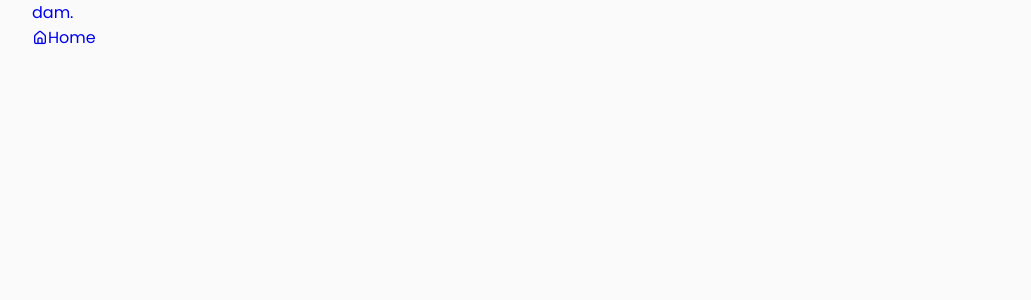
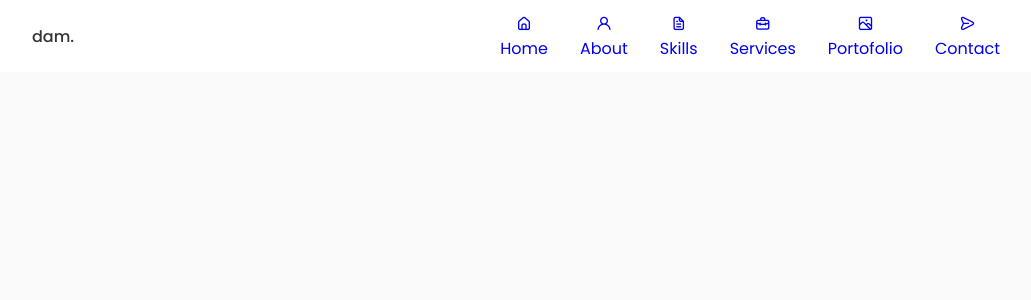
Before and after one commit to damar-glh/me, a React (Create React App) app: page / in a window 1280 px wide. Shown: the top 300 px of the page, without its empty margins (124-1155 px from the left). Built offline with nearby package versions, Linux system fonts and the light colour scheme.

Commit message:
update: header-component&toggle-navbar

```diff
--- a/src/components/header/Header.jsx
+++ b/src/components/header/Header.jsx
@@ -11,12 +11,41 @@ const Header = () => {
                 <div className="nav__menu">
                     <ul className="nav__list grid">
                         <li className="nav__item">
-                            <a href="index.html" className="nav__link">
-                                <i className="uil uil-estate nav__icon"></i>Home
+                            <a href="#home" className="nav__link">
+                                <i className="uil uil-estate nav__icon"></i> Home
+                            </a>
+                        </li>
+                        <li className="nav__item">
+                            <a href="#about" className="nav__link">
+                                <i className="uil uil-user nav__icon"></i> About
+                            </a>
+                        </li>
+                        <li className="nav__item">
+                            <a href="#skills" className="nav__link">
+                                <i className="uil uil-file-alt nav__icon"></i> Skills
+                            </a>
+                        </li>
+                        <li className="nav__item">
+                            <a href="#services" className="nav__link">
+                                <i className="uil uil-briefcase-alt nav__icon"></i> Services
+                            </a>
+                        </li>
+                        <li className="nav__item">
+                            <a href="#portofolio" className="nav__link">
+                                <i className="uil uil-scenery nav__icon"></i> Portofolio
+                            </a>
+                        </li>
+                        <li className="nav__item">
+                            <a href="#cantact" className="nav__link">
+                                <i className="uil uil-message nav__icon"></i> Contact
                             </a>
                         </li>
                     </ul>
+                    <i class="uil uil-times nav__close"></i>
                 </div>
+                <nav className="nav__toggle">
+                    <i class="uil uil-apps"></i>
+                </nav>
             </nav>
         </header>
     )
--- a/src/components/header/header.css
+++ b/src/components/header/header.css
@@ -0,0 +1,39 @@
+.header{
+    width: 100%;
+    position: fixed;
+    top: 0;
+    left: 0;
+    z-index: var(--z-fixed);
+    background-color: var(--container-color);
+}
+
+.nav {
+    height: calc(var(--header-height) + 1.5rem);
+    display: flex;
+    justify-content: space-between;
+    align-items: center;
+    column-gap: 1rem;
+}
+
+.nav__logo,
+.nav__toggle {
+    color: var(--title-color);
+    font-weight: var(--font-medium);
+}
+
+.nav__list {
+    display: flex;
+    column-gap: 2rem;
+
+}
+
+.nav__link {
+    display: flex;
+    flex-direction: column;
+    align-items: center
+}
+
+.nav__close,
+.nav__toggle {
+    display: none;
+}
--- a/src/index.css
+++ b/src/index.css
@@ -1,7 +1,7 @@
 body {
   margin: 0;
   font-family: -apple-system, BlinkMacSystemFont, 'Segoe UI', 'Roboto', 'Oxygen',
-    'Ubuntu', 'Cantarell', 'Fira Sans', 'Droid Sans', 'Helvetica Neue',
+    'Ubuntu', 'Cantarell', 'Fira Sans', 'Droid Sans', 'Helvetica Neue', "Poppins",
     sans-serif;
   -webkit-font-smoothing: antialiased;
   -moz-osx-font-smoothing: grayscale;
```
